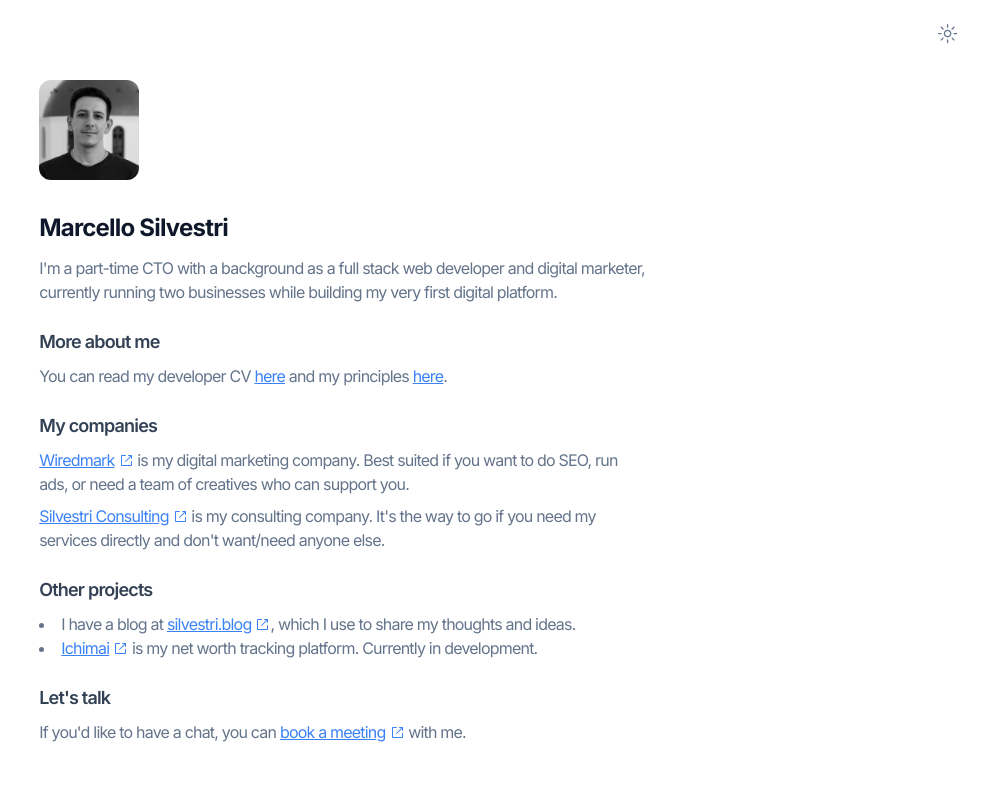
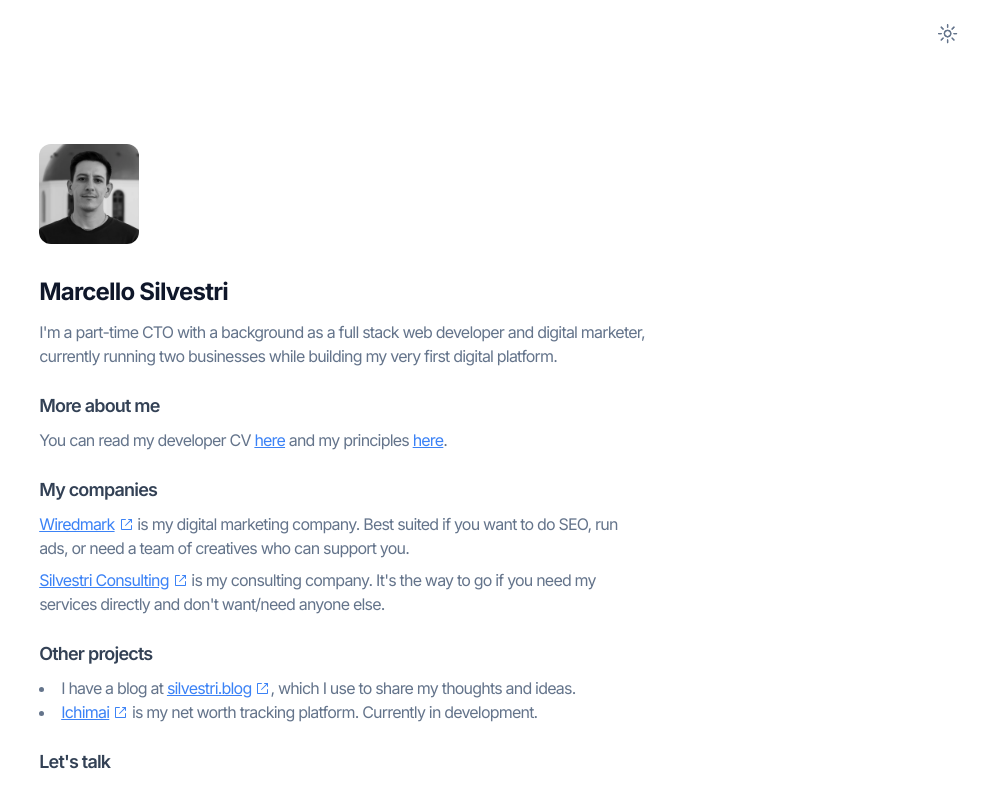
Before and after one commit to marcellosilvestri/minimalist-cv, a Next.js app: page / in a window 1280 px wide. Shown: the top 788 px of the page, without its empty margins (298-1280 px from the left). Built offline with nearby package versions, Linux system fonts and the light colour scheme; no server answers.

Commit message:
FIX - Import Header and Footer correctly into layout

```diff
--- a/app/layout.tsx
+++ b/app/layout.tsx
@@ -1,3 +1,5 @@
+import Header from "@/app/components/header";
+import Footer from "@/app/components/footer";
 import { ThemeProvider } from "@/app/components/theme-provider";
 import type { Metadata } from "next";
 import { Inter } from "next/font/google";
@@ -36,9 +38,11 @@ export default function RootLayout({
     <html lang="en" className={`${inter.variable}`} suppressHydrationWarning>
       <PHProvider>
         <body className="antialiased tracking-tighter font-sans text-slate-900 dark:text-slate-50 bg-white dark:bg-slate-900 flex flex-col min-h-screen">
+          <PostHogPageView />
           <ThemeProvider attribute="class" defaultTheme="system" enableSystem disableTransitionOnChange>
-            <PostHogPageView />
-            {children}
+            <Header />
+            <main className="flex flex-col flex-grow justify-between pt-16 px-8">{children}</main>
+            <Footer />
           </ThemeProvider>
         </body>
       </PHProvider>
```
